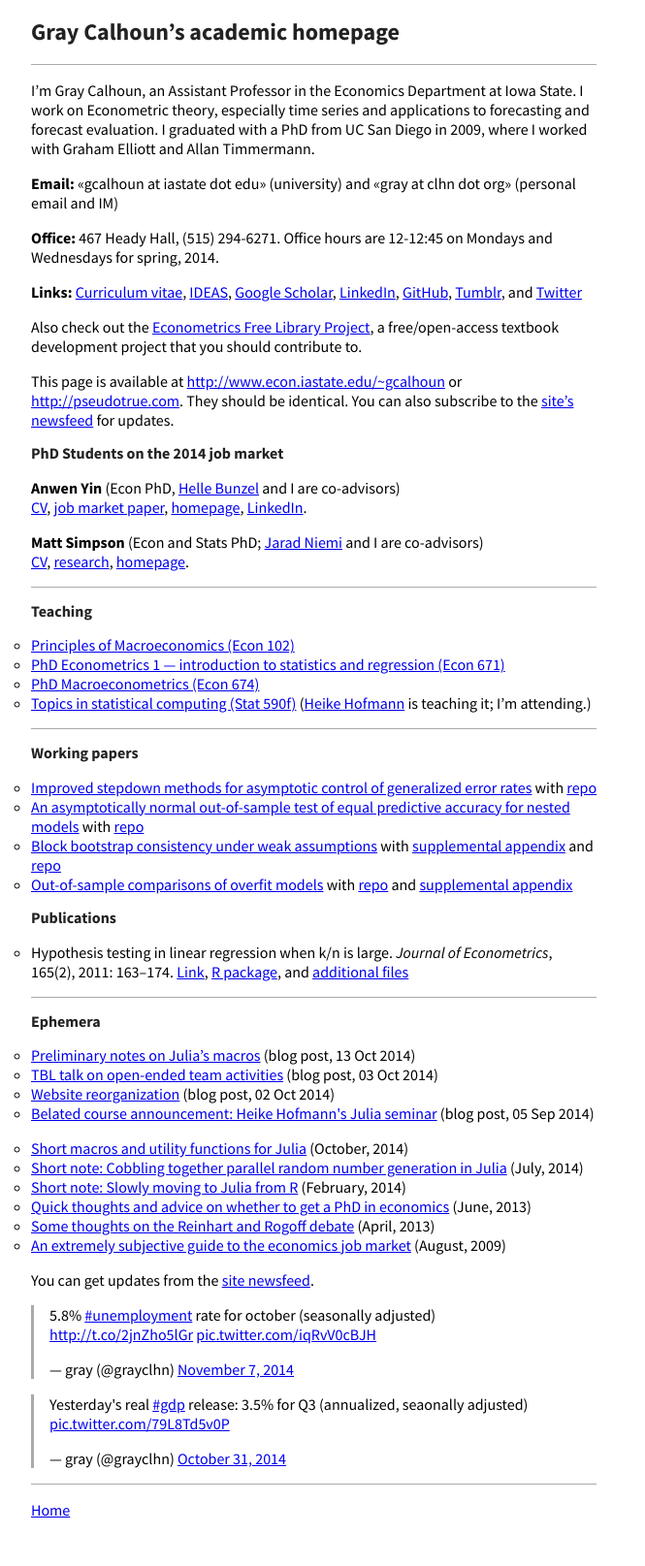
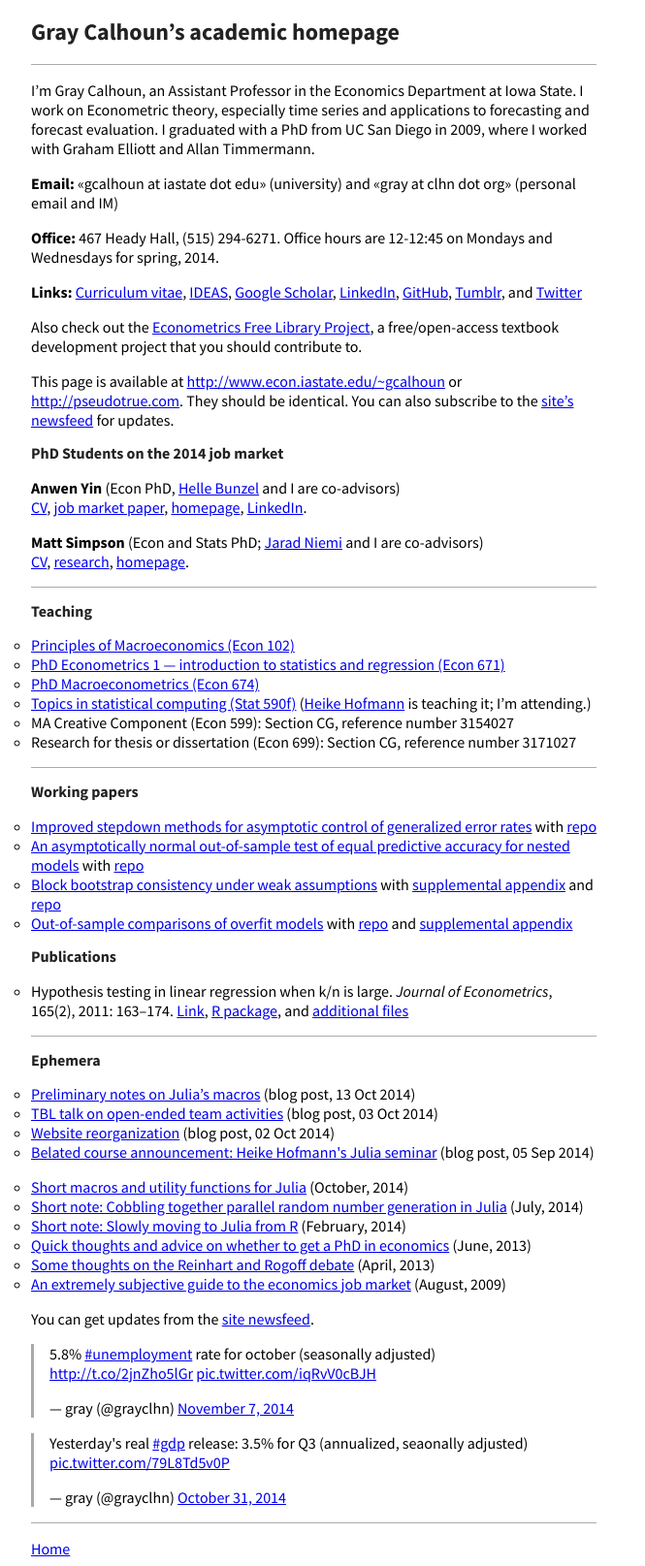
Before and after one commit to mmkuang/grayclhn.github.io, a Jekyll site: the page built from index.md, in a window 1280 px wide. Shown: the whole page at 97% size, without its empty margins (0-665 px from the left). Built offline with Jekyll 4.4.1, drawn with Linux system fonts in a browser that asks for light colours; Markdown is read by kramdown in place of the engine named in the settings; comment, search, counter and statistics services are not loaded; before the commit the page ends 1575 px from its top, so only the background shows below that.

Commit message:
Add 599 and 699 codes to webpage

```diff
--- a/index.md
+++ b/index.md
@@ -58,6 +58,10 @@ updates.
 * [PhD Macroeconometrics (Econ 674)](674)
 * [Topics in statistical computing (Stat 590f)][590f] ([Heike Hofmann][]
   is teaching it; I’m attending.)
+* MA Creative Component (Econ 599): Section CG,
+  reference number 3154027
+* Research for thesis or dissertation (Econ 699): Section CG,
+  reference number 3171027
 
 [590f]: https://github.com/heike/stat590f
 [Heike Hofmann]: http://hofmann.public.iastate.edu/
```
